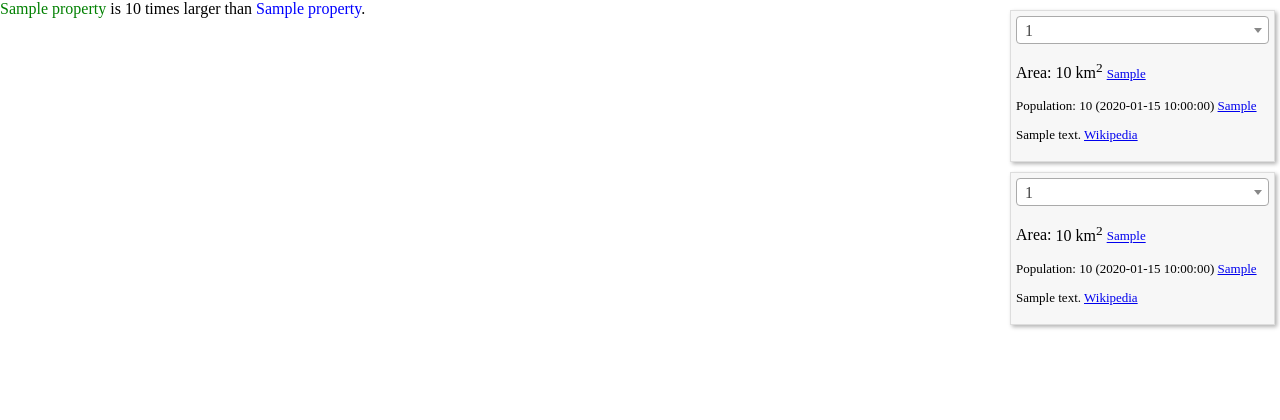
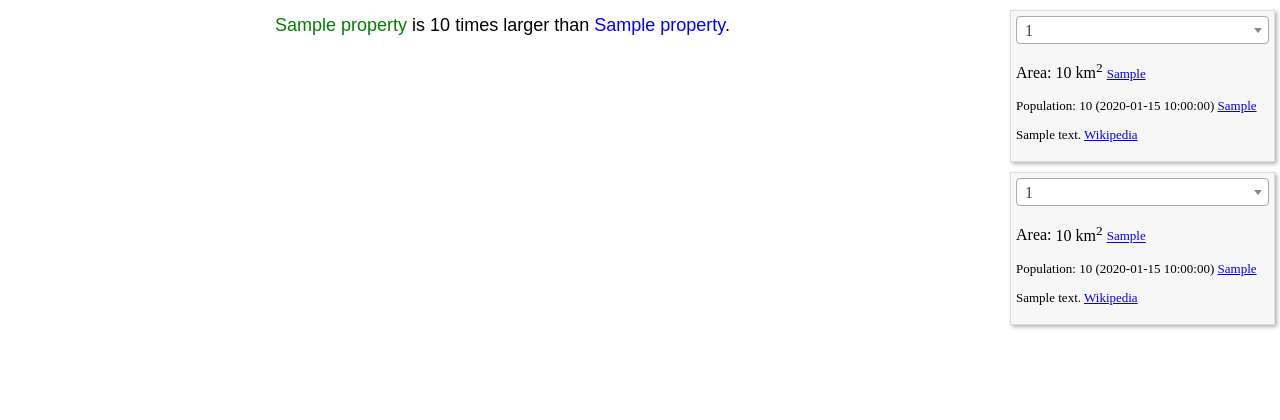
Before and after one commit to danvk/comparea, a Flask app: template comparea/templates/index.html in a window 1280 px wide. Shown: the top 420 px of the page. Run offline with Flask 2, Linux system fonts and the light colour scheme; the template is opened without the code that fills it: most values are stand-ins (such as "Sample title", 1, 10 or a date in 2020); parts of the project's set-up code (start-up, migrations or seed data) failed here and were passed over; some libraries are stand-ins or nearby versions.

Commit message:
styling for size comparison box

```diff
--- a/comparea/static/css/comparea.css
+++ b/comparea/static/css/comparea.css
@@ -68,11 +68,38 @@ svg {
   color: blue;
 }
 
+.select2-chosen {
+  font-family: sans-serif;
+}
+
 .about-link {
   position: absolute;
   bottom: 0;
   right: 0;
   padding-right: 8px;
+}
+
+.size-comparison-holder {
+  position: absolute;
+  left: 5px;
+  top: 10px;
+  right: 280px;
+  height: 25px;
+  text-align: center;
+}
+
+.size-comparison {
+  font-family: sans-serif;
+  /* background: #f7f7f7; */
+  /* border: 1px solid #ddd; */
+  /* box-shadow: 2px 2px 4px 0px rgba(0,0,0,0.3); */
+  padding: 5px;
+  display: inline-table;
+  font-size: large;
+}
+
+#sidebar .size-comparison {
+  display: none;
 }
 
 /* Responsive UI for mobile/tablet */
@@ -95,6 +122,9 @@ svg {
   }
   .statistics p {
     margin: 0.5em auto;
+  }
+  .size-comparison {
+    display: none;
   }
 }
 
@@ -137,6 +167,14 @@ svg {
   }
   .about-link {
     display: none;
+  }
+  .size-comparison-holder {
+    display: none;
+  }
+  #sidebar .size-comparison {
+    margin-top: 5px;
+    display: block;
+    text-align: center;
   }
 }
 
--- a/comparea/static/js/comparea.js
+++ b/comparea/static/js/comparea.js
@@ -102,19 +102,23 @@ function getVisibleSvgArea() {
     height: $('#sidebar').height()
   };
 
+  var $sc = $('.size-comparison:visible');
+  var comparisonBottom =
+      $sc.length ? $sc.offset().top + $sc.height() : 0;
+
   if (panel.width / windowSize.width > panel.height / windowSize.height) {
     return {
-      top: panel.height,
+      top: comparisonBottom,  // comparison is below panels.
       left: 0,
       width: windowSize.width,
-      height: windowSize.height - panel.height
+      height: windowSize.height - comparisonBottom
     };
   } else {
     return {
-      top: 0,
+      top: comparisonBottom,
       left: 0,
       width: windowSize.width - panel.width,
-      height: panel.height
+      height: panel.height - comparisonBottom
     };
   }
 }
@@ -236,7 +240,7 @@ function updateEl(changedIdx, newId) {
     .success(function(data) {
       geojson_features[changedIdx] = data.feature;
       $('#side-panel' + changedIdx + ' .feature-panel').html(data.panel);
-      $('#size-comparison').html(data.comparison);
+      $('.size-comparison').html(data.comparison);
       zoom.scale(1);
       setDisplayForFeatures(geojson_features);
     })
--- a/comparea/templates/index.html
+++ b/comparea/templates/index.html
@@ -28,7 +28,9 @@
 
 <body>
 
-<div id="size-comparison">{{size_comparison(shape1, shape2)}}</div>
+<div class="size-comparison-holder">
+<div class="size-comparison">{{size_comparison(shape1, shape2)}}</div>
+</div>
 
 <div id="svg-container"></div>
 
@@ -53,6 +55,7 @@
   </div>
 
   <a class="about-link" href="/about">About</a>
+  <div class="size-comparison">{{size_comparison(shape1, shape2)}}</div>
 </div>
 
 <script type="text/javascript">
```
